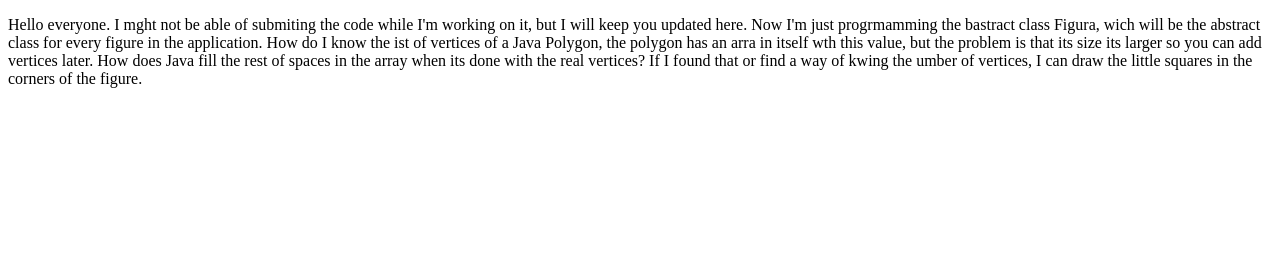
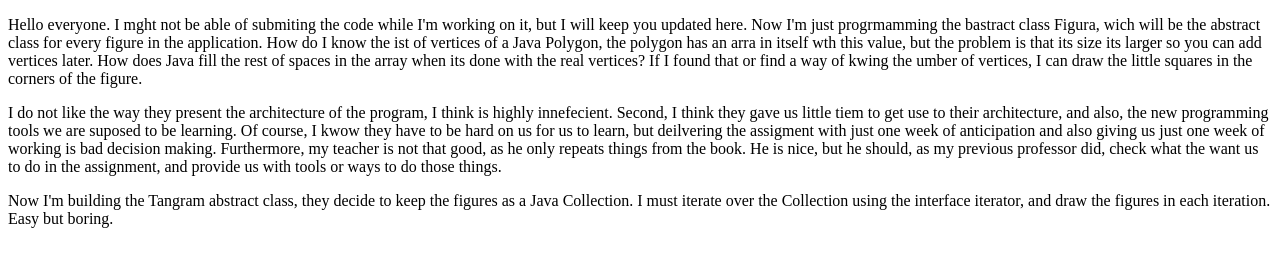
Before and after one commit to nonameable/nonameable.github.io, a plain HTML site: page level10-uniandes.html in a window 1280 px wide. Drawn offline with Linux system fonts and the light colour scheme.

Commit message:
expanded level 10 apo2

```diff
--- a/level10-uniandes.html
+++ b/level10-uniandes.html
@@ -7,7 +7,9 @@
 <body>
 <p> Hello everyone. I mght not be able of submiting the code while I'm working on it, but I will keep you updated here. Now I'm just progrmamming the bastract class Figura, wich will be the abstract class for every figure in the application. How do I know the ist of vertices of a Java Polygon, the polygon has an arra  in itself wth this value, but the problem is that its size its larger so you can add vertices later. How does Java fill the rest of spaces in the  array when its done with the real vertices? If I found that or find a way of kwing the umber of vertices, I can draw the little squares in the corners of the figure.</p>
 
+<p>I do not like the way they present the architecture of the program, I think is highly innefecient. Second, I think they gave us little tiem to get use to their architecture, and also, the new programming tools we are suposed to be learning. Of course, I kwow they have to be hard on us for us to learn, but deilvering the assigment with just one week of anticipation and also giving us just one week of working is bad decision making. Furthermore, my teacher is not that good, as he only repeats things from the book. He is nice, but he should, as my previous professor did, check what the want us to do in the assignment, and provide us with tools or ways to do those things.</p>
 
+<p>Now I'm building the Tangram abstract class, they decide to keep the figures as a Java Collection. I must iterate over the Collection using the interface iterator, and draw the figures in each iteration. Easy but boring.</p>
 
 </body>
 </html>
```
